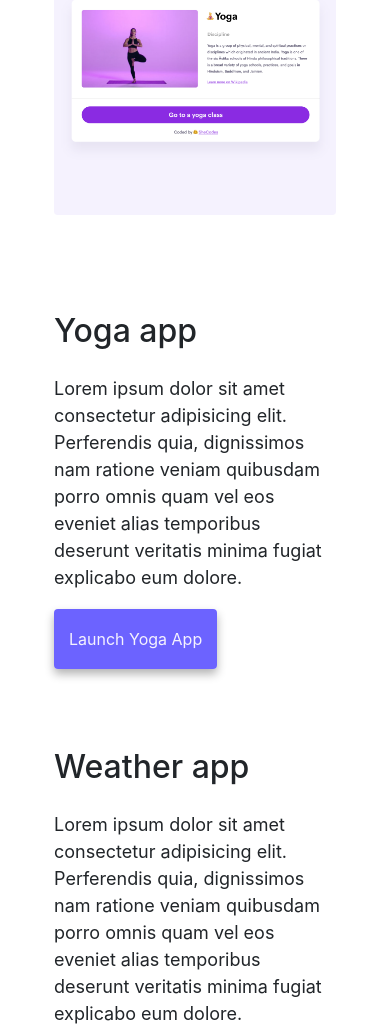
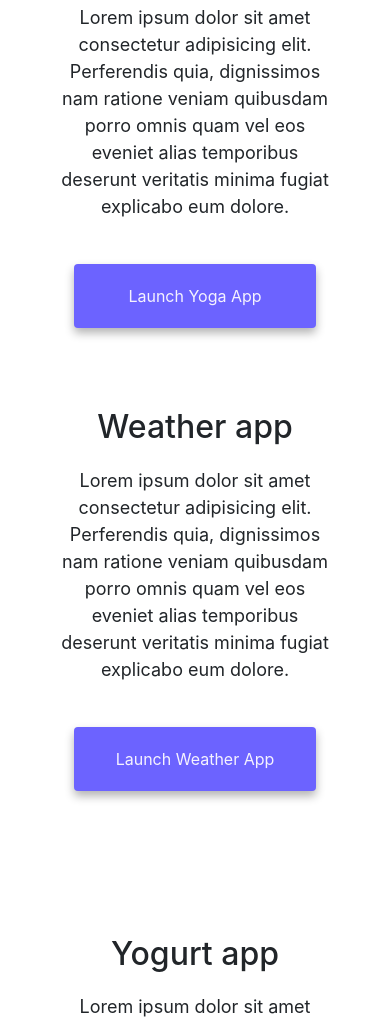
Before and after one commit to Ifriism/Advanced-Bootstrap-homework-week3, a website: page index.html in a window 390 px wide. Shown: the part 577-1602 px from the top of the page. Drawn offline with nearby package versions, Linux system fonts and the light colour scheme.

Commit message:
Updated the css and html to make it more responsive on small screens Adjusted the html to make it SEO friendly

```diff
--- a/index.html
+++ b/index.html
@@ -72,7 +72,7 @@
         <div class="col-sm-6 mt-3">
           <img
             src="images/yoga.png"
-            class="img-fluid rounded mb-3 mt-3"
+            class="img-fluid rounded mb-3 mt-3 d-none d-sm-block"
             alt="Yoga project"
           />
         </div>
@@ -105,7 +105,7 @@
         <div class="col-sm-6 mt-3 mb-3">
           <img
             src="images/weather.png"
-            class="img-fluid rounded mb-3 mt-3"
+            class="img-fluid rounded mb-3 mt-3 d-none d-sm-block"
             alt="Weather project"
           />
         </div>
@@ -114,7 +114,7 @@
         <div class="col-sm-6 mt-3 mb-3">
           <img
             src="images/yogurt.png"
-            class="img-fluid rounded mb-3 mt-3"
+            class="img-fluid rounded mb-3 mt-3 d-none d-sm-block"
             alt="Yogurt project"
           />
         </div>
--- a/style.css
+++ b/style.css
@@ -108,9 +108,24 @@ p {
 @media (max-width: 576px) {
   h1 {
     font-size: 38px;
+    line-height: 1.5;
   }
   h2 {
     font-size: 32px;
-    line-height: 1.5;
+    text-align: center;
+  }
+  p {
+    text-align: center;
+    margin: 0 auto;
+    padding: 0 auto;
+  }
+  .paragraph-title {
+    text-align: center;
+    padding: 0;
+  }
+  .app-links {
+    display: block;
+    margin: 0 20px;
+    text-align: center;
   }
 }
```
